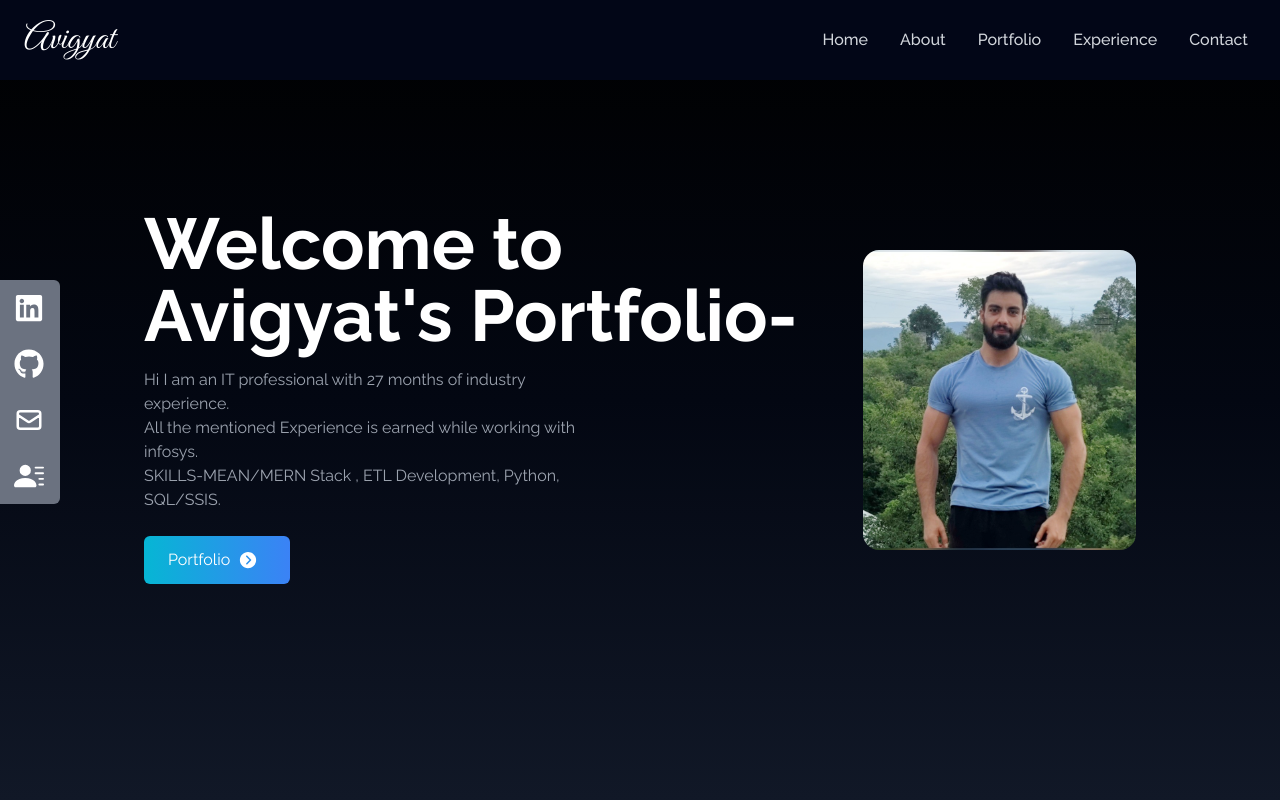
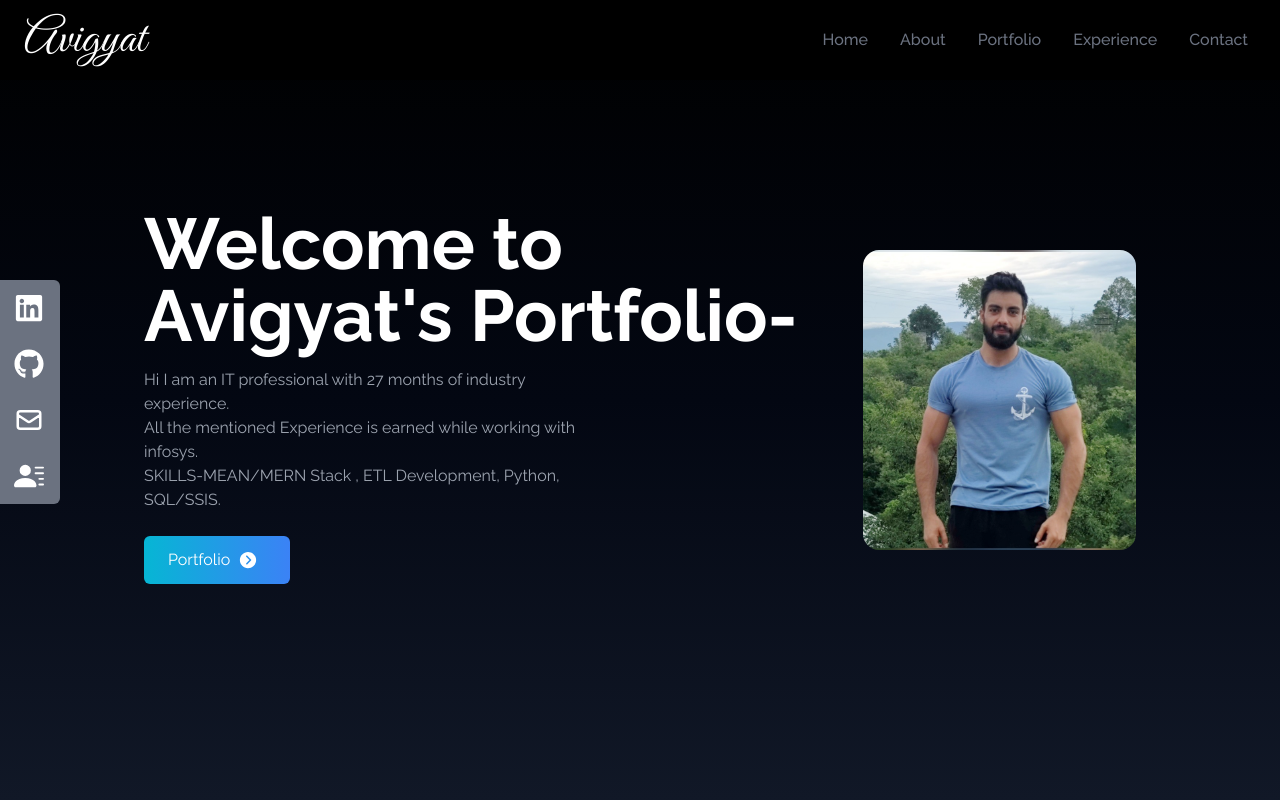
Before and after one commit to avigyat/avigyat.github.io, a React (Create React App) app: page / in a window 1280 px wide. Shown: the top 800 px of the page. Built offline with nearby package versions, Linux system fonts and the light colour scheme.

Commit message:
responsiveness updated

```diff
--- a/src/components/Experience.jsx
+++ b/src/components/Experience.jsx
@@ -95,7 +95,7 @@
           <p className="py-6">These are the technologies I've worked with</p>
         </div>
 
-        <div className="w-full grid grid-cols-2 sm:grid-cols-3 gap-8 text-center py-8 px-12 sm:px-0">
+        <div className="w-full h:full grid  gap-8 text-center py-8 px-12 lg:grid-cols-3 md:grid-cols-3  sm:grid-cols-2 sm:px-0">
           {techs.map(({ id, src, title, style }) => (
             <div
               key={id}
--- a/src/components/Navbar.jsx
+++ b/src/components/Navbar.jsx
@@ -2,8 +2,9 @@
 import { FaBars, FaTimes } from "react-icons/fa";
 import { Link } from "react-scroll";
 
-const Navbar = () => {
+const NavBar = () => {
   const [nav, setNav] = useState(false);
+
   const links = [
     {
       id: 1,
@@ -26,16 +27,18 @@
       link: "contact",
     },
   ];
+
   return (
-    <div className="flex items-center justify-between w-full h-20 text-white fixed bg-slate-950 px-4 ">
+    <div className="flex justify-between items-center w-full h-20 px-4 text-white bg-black fixed">
       <div>
-        <h2 className="text-4xl font-signature ml-2 ">Avigyat</h2>
+        <h1 className="text-5xl font-signature ml-2">Avigyat</h1>
       </div>
-      <ul className="hidden md:flex">
+
+      <ul className="hidden lg:flex">
         {links.map(({ id, link }) => (
           <li
             key={id}
-            className="px-4 cursor-pointer capitalize font-medium text-gray-300 hover:scale-110 duration-200"
+            className="px-4 cursor-pointer capitalize font-medium text-gray-500 hover:scale-105 duration-200"
           >
             <Link to={link} smooth duration={500}>
               {link}
@@ -43,25 +46,27 @@
           </li>
         ))}
       </ul>
+
       <div
-        onClick={() => {
-          setNav(!nav);
-        }}
-        className="cursor-pointer pr-4 z-10 text-gray-300 md:hidden"
+        onClick={() => setNav(!nav)}
+        className="cursor-pointer pr-4 z-10 text-gray-500 lg:hidden"
       >
         {nav ? <FaTimes size={30} /> : <FaBars size={30} />}
       </div>
+
       {nav && (
-        <ul
-          className="flex flex-col justify-center items-center absolute left-0 top-0 w-full h-screen
-        bg-gradient-to-b from-gray-900 to to-black text-white"
-        >
+        <ul className="flex flex-col justify-center items-center absolute top-0 left-0 w-full h-screen bg-gradient-to-b from-black to-gray-800 text-gray-500">
           {links.map(({ id, link }) => (
             <li
               key={id}
-              className="px-4 cursor-pointer capitalize font-medium text-gray-300 hover:scale-110 duration-200 py-6 text-4xl"
+              className="px-4 cursor-pointer capitalize py-6 text-4xl"
             >
-              <Link onClick={()=>setNav(!nav)} to={link} smooth duration={500}>
+              <Link
+                onClick={() => setNav(!nav)}
+                to={link}
+                smooth
+                duration={500}
+              >
                 {link}
               </Link>
             </li>
@@ -72,4 +77,4 @@
   );
 };
 
-export default Navbar;
+export default NavBar;
```
Also changed, not shown: 12 other files (tests, documents, lock files or other folders).
